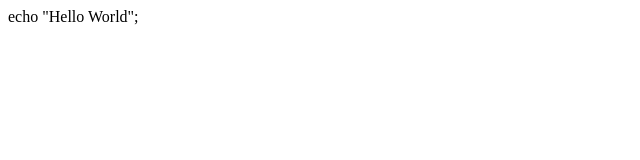
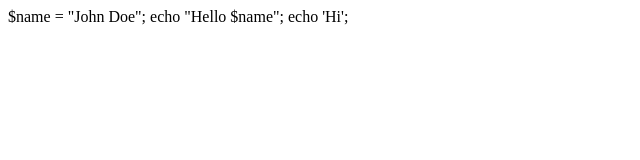
Before and after one commit to Ahmedwaleed22/php-js, a plain HTML site: page index.html in a window 1280 px wide. Shown: the whole page, without its empty margins (0-640 px from the left). Drawn offline with Linux system fonts and the light colour scheme.

Commit message:
Refactor phpjs handling: update HTML structure, enhance TypeScript configuration, and streamline JavaScript functionality for improved tag processing.

```diff
--- a/index.html
+++ b/index.html
@@ -4,11 +4,14 @@
   <meta charset="UTF-8">
   <meta name="viewport" content="width=device-width, initial-scale=1.0">
   <title>Document</title>
-  <script src="js/phpjs.js"></script>
+  <script type="module" src="./js/phpjs.js"></script>
 </head>
 <body>
-  <phjs>
-    echo "Hello World";
-  </phjs>
+  <phpjs>
+    $name = "John Doe";
+    echo "Hello $name";
+
+    echo 'Hi';
+  </phpjs>
 </body>
 </html>
--- a/js/phpjs.js
+++ b/js/phpjs.js
@@ -1,45 +1,7 @@
-// Keep track of which <phjs> elements we've already handled
-const processedPhjs = new WeakSet();
-function handlePhjsElement(el) {
-    if (processedPhjs.has(el))
-        return;
-    processedPhjs.add(el);
-    const phpCode = el.innerHTML;
-    console.log(phpCode);
+import { handlePhpjsElement } from './utils/process-tags.js';
+import { scanForPhpjs } from './utils/reading-tags.js';
+const phpjs = scanForPhpjs(document.body);
+for (let i = 0; i < phpjs.length; i++) {
+    const phjsElement = phpjs[i];
+    handlePhpjsElement(phjsElement);
 }
-function scanForPhjs(root = document) {
-    // Narrow to a type that definitely has getElementsByTagName
-    const container = root;
-    const phjs = container.getElementsByTagName('phjs');
-    for (let i = 0; i < phjs.length; i++) {
-        handlePhjsElement(phjs[i]);
-    }
-}
-// Run once when the DOM is ready so we catch any <phjs> already in the page
-if (document.readyState === 'loading') {
-    document.addEventListener('DOMContentLoaded', () => scanForPhjs());
-}
-else {
-    scanForPhjs();
-}
-// Watch for any new <phjs> tags added after this script is loaded
-const observer = new MutationObserver(mutations => {
-    for (const mutation of mutations) {
-        // Check newly added nodes
-        mutation.addedNodes.forEach(node => {
-            if (node.nodeType !== Node.ELEMENT_NODE)
-                return;
-            const el = node;
-            // If the added node itself is <phjs>, handle it
-            if (el.tagName.toLowerCase() === 'phjs') {
-                handlePhjsElement(el);
-            }
-            // Also scan inside it for any nested <phjs>
-            scanForPhjs(el);
-        });
-    }
-});
-observer.observe(document.documentElement, {
-    childList: true,
-    subtree: true,
-});
--- /dev/null
+++ b/js/utils/process-tags.js
@@ -0,0 +1,79 @@
+// Keep track of which <phpjs> elements we've already handled
+const processedPhpjs = new WeakSet();
+const variables = new Map();
+export function handleTemplateLiteral(value) {
+    const templateLiteral = getStringFromQuotes(value);
+    // First, replace escaped $ with a placeholder
+    const withPlaceholder = templateLiteral.replace(/\\\$/g, '\u0000');
+    // Then replace PHP-style variables $name with their values
+    const replaced = withPlaceholder.replace(/\$([a-zA-Z_][a-zA-Z0-9_]*)/g, (match, varName) => {
+        return variables.get(varName) || match;
+    });
+    // Restore escaped $ signs
+    return replaced.replace(/\u0000/g, '$');
+}
+export function handleVariable(variable, value) {
+    variables.set(variable.trim(), getStringFromQuotes(value));
+}
+function tokenizeLine(line) {
+    const lineArr = [];
+    let currentToken = '';
+    let inSingleQuotes = false;
+    let inDoubleQuotes = false;
+    for (let i = 0; i < line.length; i++) {
+        const char = line[i];
+        if (char === "'" && !inDoubleQuotes) {
+            inSingleQuotes = !inSingleQuotes;
+            currentToken += char;
+            continue;
+        }
+        if (char === '"' && !inSingleQuotes) {
+            inDoubleQuotes = !inDoubleQuotes;
+            currentToken += char;
+            continue;
+        }
+        if (char === ' ' && !inSingleQuotes && !inDoubleQuotes) {
+            if (currentToken.length > 0) {
+                lineArr.push(currentToken);
+                currentToken = '';
+            }
+            continue;
+        }
+        currentToken += char;
+    }
+    if (currentToken.length > 0) {
+        lineArr.push(currentToken);
+    }
+    return lineArr;
+}
+function getStringFromQuotes(str) {
+    var _a, _b;
+    return ((_a = str.split('"')[1]) === null || _a === void 0 ? void 0 : _a.split('"')[0]) || ((_b = str.split("'")[1]) === null || _b === void 0 ? void 0 : _b.split("'")[0]);
+}
+export function evalPhpJs(phpCode) {
+    const trimedPHPCode = phpCode.trim();
+    trimedPHPCode.split(';').forEach((line) => {
+        line = line.trim();
+        if (!(line.length > 0))
+            return;
+        const lineArr = tokenizeLine(line);
+        console.log(lineArr);
+        switch (lineArr[0].toLowerCase()) {
+            case 'echo':
+                console.log(handleTemplateLiteral(lineArr[1] || '').trim());
+                break;
+            default:
+                if (lineArr[0].startsWith('$')) {
+                    handleVariable(lineArr[0].slice(1), lineArr.slice(2).join(' '));
+                }
+                break;
+        }
+    });
+}
+export function handlePhpjsElement(el) {
+    if (processedPhpjs.has(el))
+        return;
+    processedPhpjs.add(el);
+    const phpCode = el.innerHTML;
+    evalPhpJs(phpCode);
+}
--- /dev/null
+++ b/js/utils/reading-tags.js
@@ -0,0 +1,39 @@
+import { handlePhpjsElement } from './process-tags.js';
+// Exported so it can be imported from `phpjs.ts`
+export function scanForPhpjs(root = document) {
+    // Narrow to a type that definitely has getElementsByTagName
+    const container = root;
+    const phpjs = container.getElementsByTagName('phpjs');
+    // for (let i = 0; i < phpjs.length; i++) {
+    //   handlePhpjsElement(phpjs[i]);
+    // }
+    return phpjs;
+}
+// Run once when the DOM is ready so we catch any <phpjs> already in the page
+if (document.readyState === 'loading') {
+    document.addEventListener('DOMContentLoaded', () => scanForPhpjs());
+}
+else {
+    scanForPhpjs();
+}
+// Watch for any new <phpjs> tags added after this script is loaded
+const observer = new MutationObserver(mutations => {
+    for (const mutation of mutations) {
+        // Check newly added nodes
+        mutation.addedNodes.forEach(node => {
+            if (node.nodeType !== Node.ELEMENT_NODE)
+                return;
+            const el = node;
+            // If the added node itself is <phpjs>, handle it
+            if (el.tagName.toLowerCase() === 'phpjs') {
+                handlePhpjsElement(el);
+            }
+            // Also scan inside it for any nested <phpjs>
+            scanForPhpjs(el);
+        });
+    }
+});
+observer.observe(document.documentElement, {
+    childList: true,
+    subtree: true,
+});
--- /dev/null
+++ b/ts/utils/process-tags.ts
@@ -0,0 +1,89 @@
+// Keep track of which <phpjs> elements we've already handled
+const processedPhpjs = new WeakSet<Element>();
+const variables = new Map<string, string>();
+
+export function handleTemplateLiteral(value: string) {
+  const templateLiteral = getStringFromQuotes(value);
+  // First, replace escaped $ with a placeholder
+  const withPlaceholder = templateLiteral.replace(/\\\$/g, '\u0000');
+  // Then replace PHP-style variables $name with their values
+  const replaced = withPlaceholder.replace(/\$([a-zA-Z_][a-zA-Z0-9_]*)/g, (match, varName) => {
+    return variables.get(varName) || match;
+  });
+  // Restore escaped $ signs
+  return replaced.replace(/\u0000/g, '$');
+}
+
+export function handleVariable(variable: string, value: string) {
+  variables.set(variable.trim(), getStringFromQuotes(value));
+}
+
+function tokenizeLine(line: string) {
+  const lineArr: Array<string> = [];
+  let currentToken = '';
+  let inSingleQuotes = false;
+  let inDoubleQuotes = false;
+
+  for (let i = 0; i < line.length; i++) {
+    const char = line[i];
+    if (char === "'" && !inDoubleQuotes) {
+      inSingleQuotes = !inSingleQuotes;
+      currentToken += char;
+      continue;
+    }
+    if (char === '"' && !inSingleQuotes) {
+      inDoubleQuotes = !inDoubleQuotes;
+      currentToken += char;
+      continue;
+    }
+    if (char === ' ' && !inSingleQuotes && !inDoubleQuotes) {
+      if (currentToken.length > 0) {
+        lineArr.push(currentToken);
+        currentToken = '';
+      }
+      continue;
+    }
+    currentToken += char;
+  }
+
+  if (currentToken.length > 0) {
+    lineArr.push(currentToken);
+  }
+
+  return lineArr;
+}
+
+function getStringFromQuotes(str: string) {
+  return str.split('"')[1]?.split('"')[0] || str.split("'")[1]?.split("'")[0];
+}
+
+export function evalPhpJs(phpCode: string) {
+  const trimedPHPCode: string = phpCode.trim();
+
+  trimedPHPCode.split(';').forEach((line: string) => {
+    line = line.trim();
+    if (!(line.length > 0)) return;
+
+    const lineArr: Array<string> = tokenizeLine(line);
+    console.log(lineArr);
+
+    switch (lineArr[0].toLowerCase()) {
+      case 'echo':
+        console.log(handleTemplateLiteral(lineArr[1] || '').trim());
+        break;
+      default:
+        if (lineArr[0].startsWith('$')) {
+          handleVariable(lineArr[0].slice(1), lineArr.slice(2).join(' '));
+        }
+        break;
+    }
+  });
+}
+
+export function handlePhpjsElement(el: Element) {
+  if (processedPhpjs.has(el)) return;
+  processedPhpjs.add(el);
+
+  const phpCode = el.innerHTML;
+  evalPhpJs(phpCode);
+}
--- /dev/null
+++ b/ts/utils/reading-tags.ts
@@ -0,0 +1,44 @@
+import { handlePhpjsElement } from './process-tags.js';
+
+// Exported so it can be imported from `phpjs.ts`
+export function scanForPhpjs(root: ParentNode | Document = document) {
+  // Narrow to a type that definitely has getElementsByTagName
+  const container = root as Document | Element;
+  const phpjs = container.getElementsByTagName('phpjs');
+  // for (let i = 0; i < phpjs.length; i++) {
+  //   handlePhpjsElement(phpjs[i]);
+  // }
+
+  return phpjs;
+}
+
+// Run once when the DOM is ready so we catch any <phpjs> already in the page
+if (document.readyState === 'loading') {
+  document.addEventListener('DOMContentLoaded', () => scanForPhpjs());
+} else {
+  scanForPhpjs();
+}
+
+// Watch for any new <phpjs> tags added after this script is loaded
+const observer = new MutationObserver(mutations => {
+  for (const mutation of mutations) {
+    // Check newly added nodes
+    mutation.addedNodes.forEach(node => {
+      if (node.nodeType !== Node.ELEMENT_NODE) return;
+      const el = node as Element;
+
+      // If the added node itself is <phpjs>, handle it
+      if (el.tagName.toLowerCase() === 'phpjs') {
+        handlePhpjsElement(el);
+      }
+
+      // Also scan inside it for any nested <phpjs>
+      scanForPhpjs(el);
+    });
+  }
+});
+
+observer.observe(document.documentElement, {
+  childList: true,
+  subtree: true,
+});
--- a/tsconfig.json
+++ b/tsconfig.json
@@ -1,9 +1,10 @@
 {
   "compilerOptions": {
     "target": "es6",
+    "module": "es6",
     "outDir": "js",
     "rootDir": "ts"
   },
   "include": ["ts/**/*"],
-  "exclude": ["node_modules"]
+  "exclude": ["node_modules"],
 }
```
Also changed, not shown: ts/phpjs.ts (+6 -48 lines).
